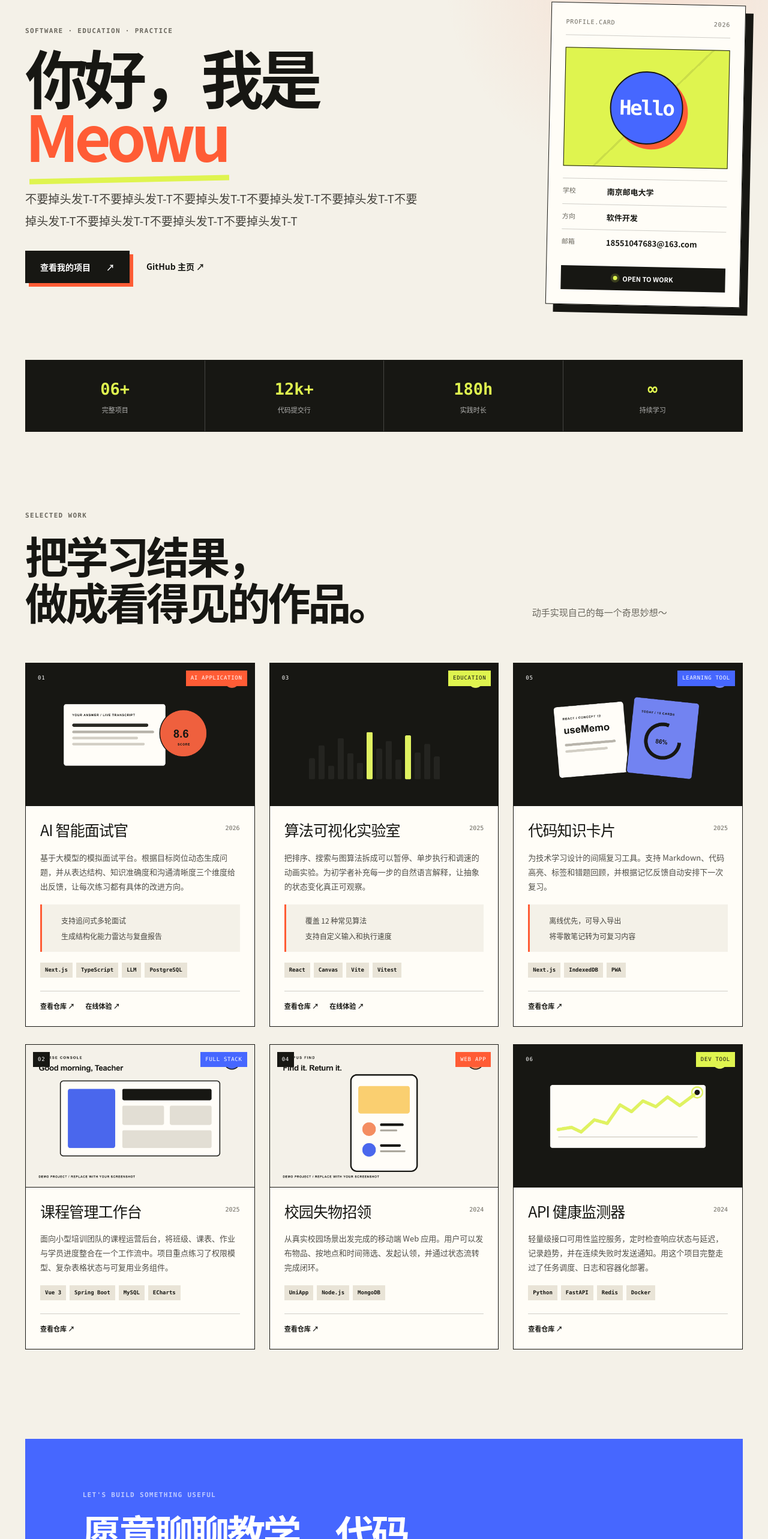
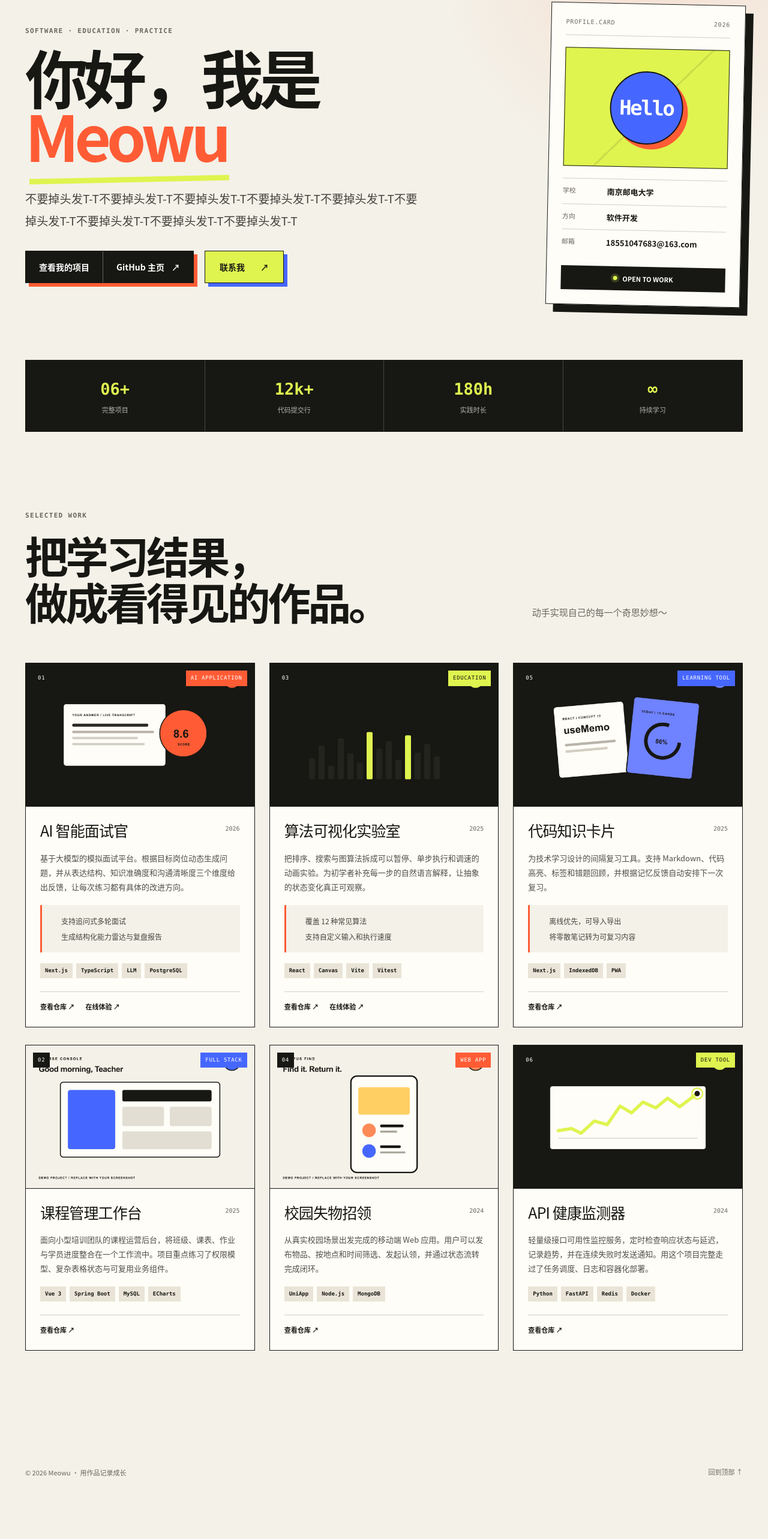
Before and after one commit to MeowuzZ/MeowuzZ.github.io, a Next.js app: page / in a window 1280 px wide. Shown: the part 168-2734 px from the top of the page at 60% size. After the commit the page ends 2677 px from the top, so only its background shows below. Built offline with nearby package versions, Linux system fonts and the light colour scheme.

Commit message:
Update project media and hero actions

```diff
--- a/app/globals.css
+++ b/app/globals.css
@@ -149,9 +149,43 @@ footer a:hover {
 .hero-actions {
   display: flex;
   align-items: center;
-  gap: 28px;
+  gap: 18px;
   font-size: 14px;
   font-weight: 700;
+}
+
+.split-button {
+  min-height: 54px;
+  display: inline-flex;
+  align-items: stretch;
+  background: var(--ink);
+  border: 1px solid var(--ink);
+  box-shadow: 6px 6px 0 var(--orange);
+  transition: transform 160ms ease, box-shadow 160ms ease;
+}
+
+.split-button a {
+  display: inline-flex;
+  align-items: center;
+  justify-content: center;
+  gap: 12px;
+  padding: 0 22px;
+  color: white;
+}
+
+.split-button a + a {
+  border-left: 1px solid rgba(255, 255, 255, 0.32);
+}
+
+.split-button:hover {
+  transform: translate(-2px, -2px);
+  box-shadow: 8px 8px 0 var(--orange);
+}
+
+.split-button a:focus-visible,
+.button:focus-visible {
+  outline: 3px solid var(--blue);
+  outline-offset: 3px;
 }
 
 .button {
@@ -165,15 +199,15 @@ footer a:hover {
   transition: transform 160ms ease, box-shadow 160ms ease;
 }
 
-.button-primary {
-  background: var(--ink);
-  color: white;
-  box-shadow: 6px 6px 0 var(--orange);
+.contact-hero-button {
+  background: var(--acid);
+  color: var(--ink);
+  box-shadow: 6px 6px 0 var(--blue);
 }
 
 .button:hover {
   transform: translate(-2px, -2px);
-  box-shadow: 8px 8px 0 var(--orange);
+  box-shadow: 8px 8px 0 var(--blue);
 }
 
 .profile-panel {
@@ -314,8 +348,7 @@ footer a:hover {
   gap: 9vw;
 }
 
-.section-heading h2,
-.contact-section h2 {
+.section-heading h2 {
   margin: 0;
   font-size: clamp(40px, 5.6vw, 76px);
   line-height: 1.08;
@@ -356,7 +389,6 @@ footer a:hover {
 
 .project-image-wrap {
   position: relative;
-  aspect-ratio: 16 / 10;
   overflow: hidden;
   background: #dad7cd;
   border-bottom: 1px solid var(--ink);
@@ -364,16 +396,8 @@ footer a:hover {
 
 .project-image-wrap img {
   width: 100%;
-  height: 100%;
+  height: auto;
   display: block;
-  object-fit: cover;
-  filter: saturate(0.88);
-  transition: transform 420ms cubic-bezier(.2,.8,.2,1), filter 180ms ease;
-}
-
-.project-card:hover img {
-  transform: scale(1.025);
-  filter: saturate(1);
 }
 
 .project-number,
@@ -479,58 +503,6 @@ footer a:hover {
   font-weight: 800;
 }
 
-.contact-section {
-  padding: 86px 8%;
-  display: grid;
-  grid-template-columns: 1fr auto;
-  align-items: end;
-  gap: 40px;
-  background: var(--blue);
-  color: white;
-}
-
-.contact-section .eyebrow {
-  color: rgba(255, 255, 255, 0.65);
-}
-
-.contact-section h2 {
-  max-width: 850px;
-  font-size: clamp(38px, 5vw, 68px);
-}
-
-.contact-button {
-  width: 220px;
-  min-height: 64px;
-  padding-left: 22px;
-  display: flex;
-  align-items: stretch;
-  justify-content: space-between;
-  background: white;
-  color: var(--ink);
-  font-size: 13px;
-  font-weight: 800;
-  transition: transform 160ms ease, box-shadow 160ms ease;
-}
-
-.contact-button span {
-  display: flex;
-  align-items: center;
-}
-
-.contact-button strong {
-  width: 62px;
-  display: grid;
-  place-items: center;
-  background: var(--acid);
-  border-left: 1px solid var(--ink);
-  font-size: 20px;
-}
-
-.contact-button:hover {
-  transform: translate(-4px, -4px);
-  box-shadow: 8px 8px 0 var(--ink);
-}
-
 footer {
   min-height: 108px;
   display: flex;
@@ -575,9 +547,6 @@ footer {
     max-width: 580px;
   }
 
-  .contact-section {
-    grid-template-columns: 1fr;
-  }
 }
 
 @media (max-width: 700px) {
@@ -611,9 +580,25 @@ footer {
   }
 
   .hero-actions {
-    align-items: flex-start;
-    flex-direction: column;
-    gap: 22px;
+    align-items: stretch;
+    gap: 12px;
+  }
+
+  .split-button {
+    flex: 1;
+    min-width: 0;
+  }
+
+  .split-button a {
+    flex: 1;
+    padding: 0 10px;
+    font-size: 12px;
+  }
+
+  .contact-hero-button {
+    flex-shrink: 0;
+    gap: 10px;
+    padding: 0 16px;
   }
 
   .profile-panel {
@@ -646,10 +631,6 @@ footer {
     box-shadow: none;
   }
 
-  .contact-section {
-    padding: 62px 24px;
-  }
-
   footer {
     align-items: flex-start;
     flex-direction: column;
--- a/app/page.tsx
+++ b/app/page.tsx
@@ -29,11 +29,16 @@ export default function Home() {
           </h1>
           <p className="hero-intro">{profile.intro}</p>
           <div className="hero-actions">
-            <a className="button button-primary" href="#projects">
-              查看我的项目 <Arrow />
-            </a>
-            <a className="text-link" href={profile.githubUrl} target="_blank" rel="noreferrer">
-              GitHub 主页 <Arrow />
+            <div className="split-button" aria-label="项目与 GitHub">
+              <a href="#projects">
+                查看我的项目
+              </a>
+              <a href={profile.githubUrl} target="_blank" rel="noreferrer">
+                GitHub 主页 <Arrow />
+              </a>
+            </div>
+            <a className="button contact-hero-button" href={`mailto:${profile.email}`}>
+              联系我 <Arrow />
             </a>
           </div>
         </div>
@@ -133,17 +138,6 @@ export default function Home() {
         </div>
       </section>
 
-      <section className="contact-section" id="contact">
-        <div>
-          <p className="eyebrow">LET&apos;S BUILD SOMETHING USEFUL</p>
-          <h2>愿意聊聊教学、代码，<br />以及如何把知识讲明白。</h2>
-        </div>
-        <a className="contact-button" href={`mailto:${profile.email}`}>
-          <span>写封邮件给我</span>
-          <strong><Arrow /></strong>
-        </a>
-      </section>
-
       <footer>
         <p>© 2026 {profile.name} · 用作品记录成长</p>
         <a href="#top">回到顶部 ↑</a>
```
Also changed, not shown: 1 other file (tests, documents, lock files or other folders).
